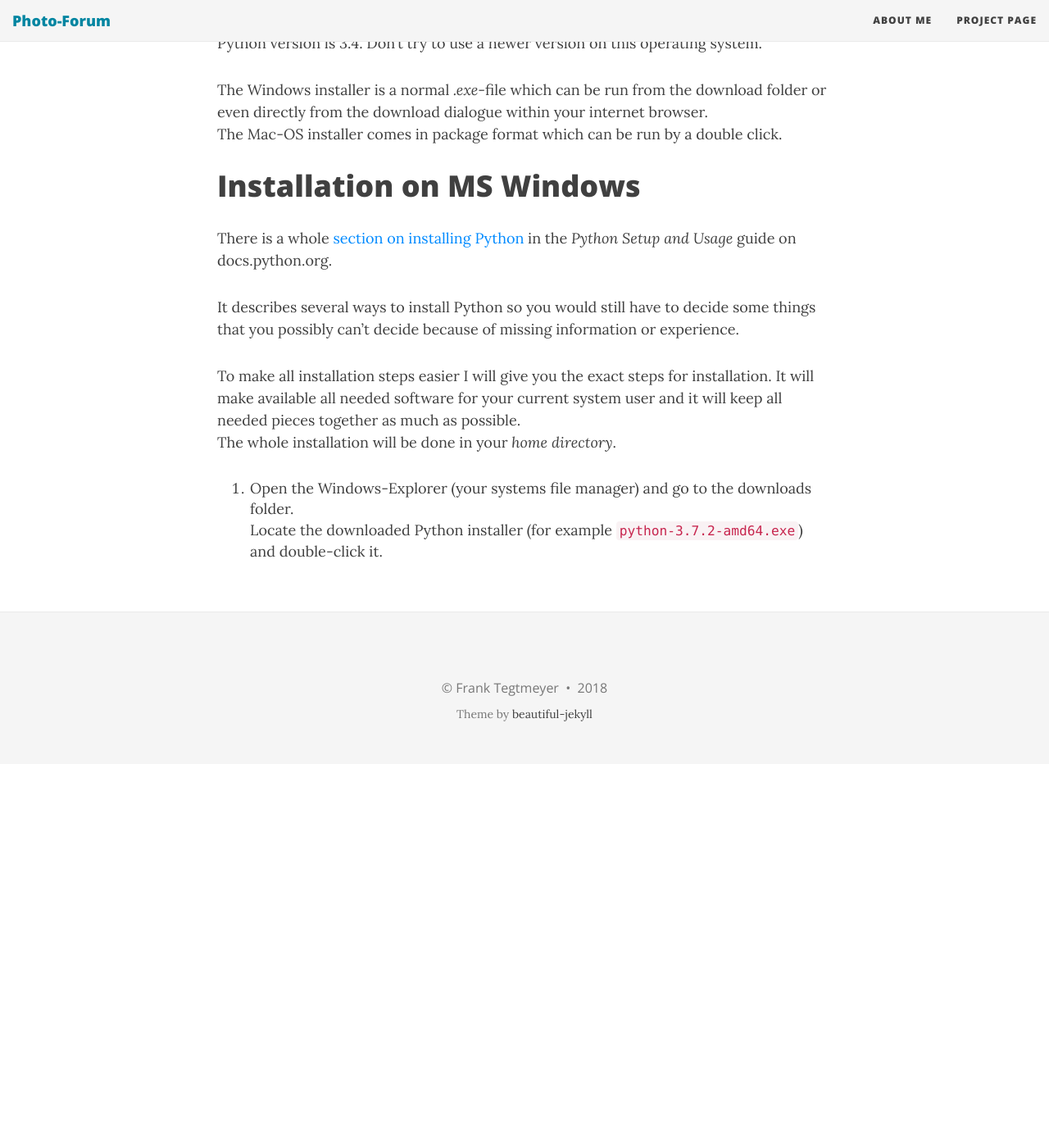
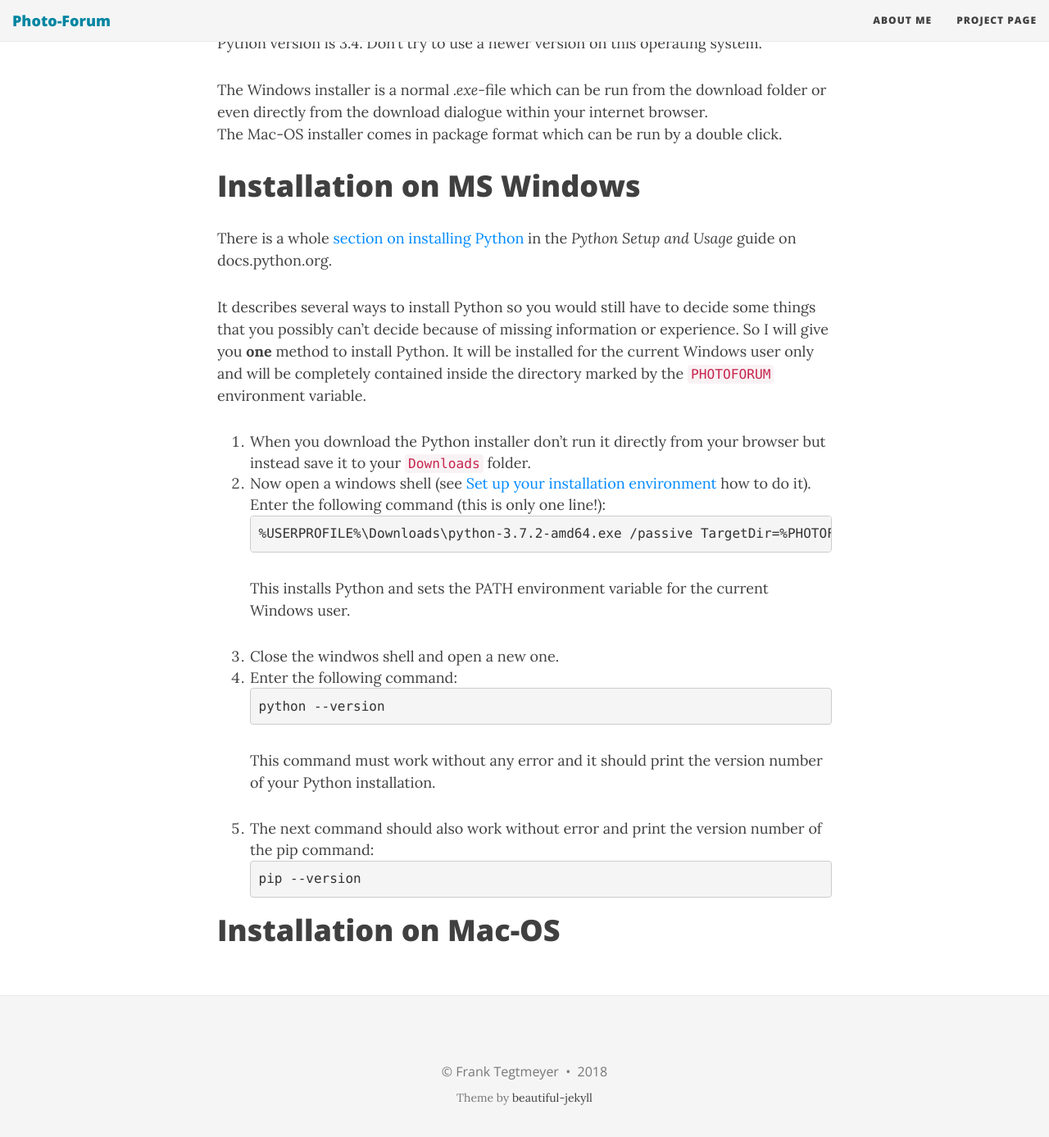
Before and after one commit to MiriamPapp/photo-forum, a Jekyll site: the page built from docs/pythonsetup.md, in a window 1280 px wide and 1400 px high, scrolled down 1028 px. Shown: the top 1387 px of the window at 82% size. Built offline with Jekyll 4.4.1, drawn with Linux system fonts in a browser that asks for light colours; nearby versions of some CDN libraries; before the commit the page ends 1960 px from its top, so only the background shows below that.

Commit message:
Add Python installation on MS windows (English)

````diff
--- a/docs/pythonsetup.md
+++ b/docs/pythonsetup.md
@@ -38,11 +38,30 @@ There is a whole
 
 It describes several ways to install Python so you would still have to decide
 some things that you possibly can't decide because of missing information or experience.
+So I will give you **one** method to install Python. It will be installed for the current
+Windows user only and will be completely contained inside the directory marked by the
+`PHOTOFORUM` environment variable.
 
-To make all installation steps easier I will give you the exact steps for installation.
-It will make available all needed software for your current system user and it will keep
-all needed pieces together as much as possible.
-The whole installation will be done in your _home directory_.
+1. When you download the Python installer don't run it directly from your browser
+   but instead save it to your `Downloads` folder.
+2. Now open a windows shell (see [Set up your installation environment](../envsetup) how
+   to do it). Enter the following command (this is only one line!):
+   ```Shell
+   %USERPROFILE%\Downloads\python-3.7.2-amd64.exe /passive TargetDir=%PHOTOFORUM%\py CompileAll=1 PrependPath=1 Include_test=0
+   ```
+   This installs Python and sets the PATH environment variable for the current Windows
+   user.
+3. Close the windwos shell and open a new one.
+4. Enter the following command:
+   ```Shell
+   python --version
+   ```
+   This command must work without any error and it should print the version number of
+   your Python installation.
+5. The next command should also work without error and print the version number
+   of the pip command:
+   ```Shell
+   pip --version
+   ```
 
-1. Open the Windows-Explorer (your systems file manager) and go to the downloads folder.
-   Locate the downloaded Python installer (for example `python-3.7.2-amd64.exe`) and double-click it.
+# Installation on Mac-OS
````
